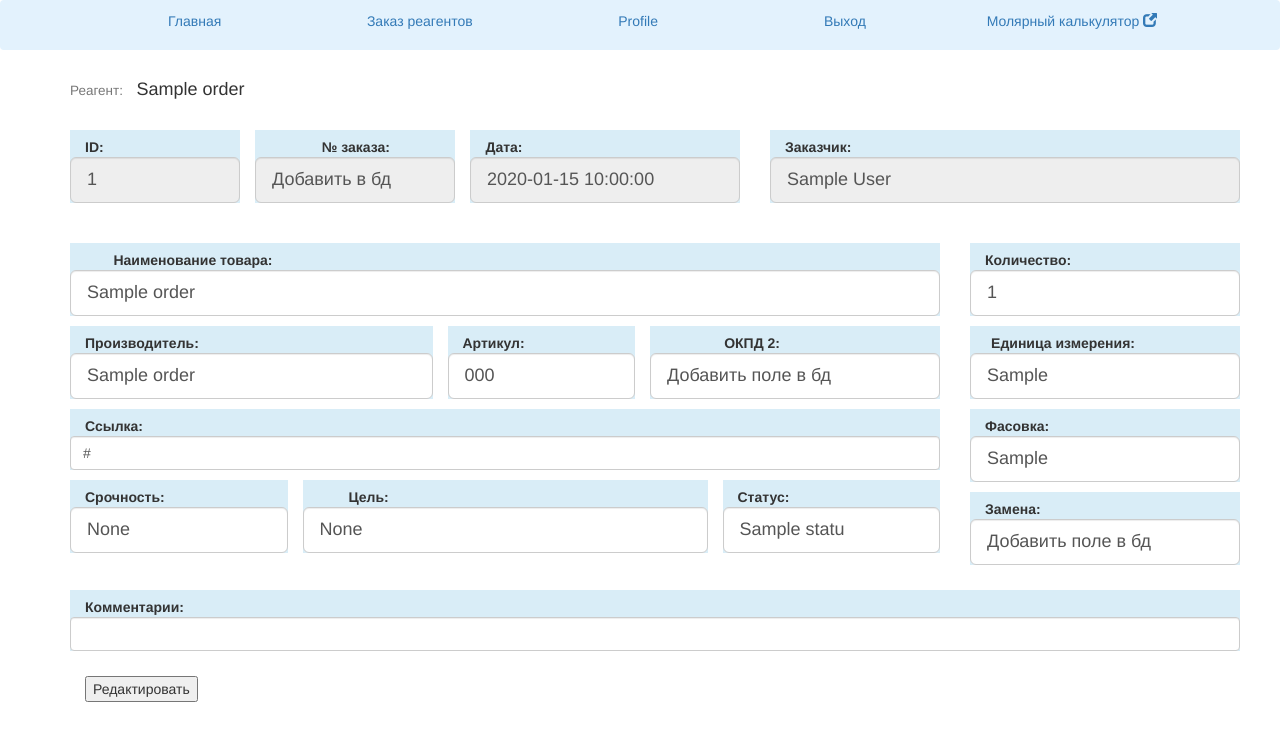
After one commit to darkinessa/reagents_order, a Flask app: page /full_item/1/ in a window 1280 px wide. The commit adds this page. Shown: the top 741 px of the page. Run offline with Flask 2, Linux system fonts and the light colour scheme; a user stored in the database is signed in; tables that the repository leaves empty hold one stand-in row (values such as "Sample post"); some libraries are stand-ins or nearby versions.

Commit message:
added view full_item

```diff
--- a/app/admin/routes.py
+++ b/app/admin/routes.py
@@ -6,8 +6,9 @@ from werkzeug.urls import url_parse
 from functools import wraps
 
 from app import app
+from app.auth.models import User
 from app.order.constants import AIM, URGENCY
-from app.order.models import ItemInOrder, Status
+from app.order.models import ItemInOrder
 
 
 def admin_required(func):
@@ -38,6 +39,9 @@ def format_const(key, constants_list):
 @admin_required
 def admin():
     items = ItemInOrder.query.all()
+    # users = User.query.all()
+    # print(users, len(users))
+
     for item in items:
         item.aim_pretty = format_const(item.reagent_aim, AIM)
         item.urgency_pretty = format_const(item.urgency, URGENCY)
--- a/app/auth/routes.py
+++ b/app/auth/routes.py
@@ -6,7 +6,7 @@ from werkzeug.urls import url_parse
 from app import app, db
 from app.auth.forms import LoginForm, RegistrationForm
 from app.auth.models import User
-from app.order.constants import AIM, URGENCY, STATUS
+from app.order.constants import AIM, URGENCY
 from app.order.models import ItemInOrder, Status
 
 
--- a/app/order/models.py
+++ b/app/order/models.py
@@ -1,6 +1,6 @@
 from app import db
 from datetime import datetime
-from app.order.constants import STATUS
+
 
 
 class ItemInOrder(db.Model):
--- a/app/order/routes.py
+++ b/app/order/routes.py
@@ -1,5 +1,8 @@
 from app import app, db
 from flask import redirect, render_template, url_for, flash, request
+
+from app.admin.routes import format_const
+from app.order.constants import URGENCY, AIM
 from app.order.models import ItemInOrder, Status
 from app.order.forms import ReagentOrderForm
 from flask_login import current_user, login_required
@@ -109,3 +112,22 @@ def checked():
     else:
 
         return redirect(url_for('user'))
+
+
+@app.route('/full_item/<int:id>/', methods=['GET', 'POST'])
+@login_required
+def full_item(id):
+
+    print("asdad")
+
+    form = request.args
+
+    for i in request.form.items():
+        print(i)
+
+    item = ItemInOrder.query.get(id)
+    print(item)
+    item.aim_pretty = format_const(item.reagent_aim, AIM)
+    item.urgency_pretty = format_const(item.urgency, URGENCY)
+
+    return render_template('full_item.html', title='Полное описание', item=item)
--- /dev/null
+++ b/app/templates/_item_form.html
@@ -0,0 +1,114 @@
+
+
+<form action="" name="full_item" method="post" class="form-horizontal">
+
+          <div class="row">
+
+    <div class="form-group">
+    <div class="col-xs-2" >
+        <label class="control-label col-xs-2">ID:</label>
+        <p class="bg-info"><input name="userinput" type="text" class="form-control input-lg" value="{{ item.id }}" disabled ></p>
+    </div>
+
+        <div class="col-xs-2" style="padding:0">
+             <label class="control-label col-xs-9">№ заказа:</label>
+<p class="bg-info"><input type="text" class="form-control input-lg" value="Добавить в бд" disabled></p>
+        </div>
+
+
+     <div class="col-xs-3" style="padding:2">
+         <label class="control-label col-xs-3">Дата:</label>
+         <p class="bg-info"><input name="userinput" type="text" class="form-control input-lg" value="{{ item.order_published }}" disabled></p>
+
+     </div>
+
+      <div class="col-xs-5" >
+          <label class="control-label col-xs-2">Заказчик:</label>
+          <p class="bg-info"><input name="autor" type="text" class="form-control input-lg" valuer="{{ item.author }}" value="{{ item.author }}" disabled></p>
+      </div>
+
+
+          </div></div>
+
+ <div class="row">
+    <div class="form-group">
+
+    </div>
+ </div>
+
+    <div class="row">
+        <div class="form-group">
+
+            <div class="col-xs-9">
+                <div class="">
+                    <label class="control-label col-xs-3">Наименование товара:</label>
+                    <p class="bg-info"><input name="reagent_name" type="text" class="form-control input-lg " value="{{ item.reagent_name }}"></p>
+                </div>
+                <div class="col-xs-5" style="padding:0">
+                    <label class="control-label col-xs-2">Производитель:</label>
+                    <p class="bg-info"><input type="text" class="form-control input-lg" value="{{ item.vendor_name }}"></p>
+                </div>
+
+                <div class="col-xs-3" style="padding:3">
+                    <label class="control-label col-xs-2">Артикул:</label>
+                    <p class="bg-info"><input type="text" class="form-control input-lg" value="{{ item.catalogue_number}}"></p>
+                </div>
+                                <div class="col-xs-4" style="padding:0">
+             <label class="control-label col-xs-6">ОКПД 2:</label>
+<p class="bg-info"><input type="text" class="form-control input-lg" value="Добавить поле в бд"></p>
+        </div>
+              <div class="col-xs-12" style="padding:0">
+             <label class="control-label col-xs-1">Ссылка:</label>
+             <p class="bg-info"><input type="text" class="form-control" value="{{ item.url_reagent }}"></p>
+        </div>
+                <div class="col-xs-3" style="padding:0">
+            <label class="control-label col-xs-3">Срочность:</label>
+            <p class="bg-info"><input type="text" class="form-control input-lg" value="{{ item.urgency_pretty }}"></p>
+        </div>
+
+        <div class="col-xs-6">
+            <label class="control-label col-xs-3">Цель:</label>
+            <p class="bg-info"><input type="text" class="form-control input-lg" value="{{ item.aim_pretty }}"></p>
+        </div>
+
+    <div class="col-xs-3" style="padding:0">
+        <label class="control-label col-xs-3">Статус:</label>
+        <p class="bg-info"><input name="userinput" type="text" class="form-control input-lg" value="{{ item.item_status }}"></p>
+    </div>
+
+
+
+            </div>
+            <div class="col-xs-3">
+                <div class="">
+                    <label class="control-label col-xs-3">Количество:</label>
+                    <p class="bg-info"><input type="text" class="form-control input-lg" value="{{ item.reagent_count }}"></p>
+                </div>
+
+                <div class="">
+                    <label class="control-label col-xs-8">Единица измерения:</label>
+                    <p class="bg-info"><input type="text" class="form-control input-lg" value="{{ item.package_unit }}"></p>
+                </div>
+                <div class="">
+                     <label class="control-label col-xs-2">Фасовка:</label>
+        <p class="bg-info"><input type="text" class="form-control input-lg" value="{{ item.package }}"></p>
+                </div>
+                        <div class="">
+                     <label class="control-label col-xs-2">Замена:</label>
+        <p class="bg-info"><input type="text" class="form-control input-lg" value="Добавить поле в бд"></p>
+                </div>
+            </div>
+        </div>
+    </div>
+
+
+    <div class="row">
+    <div class="form-group">
+        <div class="col-xs-12">
+             <label class="control-label col-xs-1">Комментарии:</label>
+             <p class="bg-info"><input type="text" class="form-control" value="{{ reagent_comments }}"></p>
+        </div>
+    </div>
+ </div>
+    <input type="submit" name='' value="Редактировать" onclick="return confirm('test');">
+</form>
--- a/app/templates/_table_reagents.html
+++ b/app/templates/_table_reagents.html
@@ -16,6 +16,8 @@
                 <th scope="col">Время заказа</th>
                  <th scope="col">Статус заказа</th>
                 <th scope="col">Выбрать</th>
+                <th scope="col">Действия</th>
+
 
             </tr>
         </thead>
@@ -44,6 +46,7 @@
                             <input type="checkbox" name="checks" value="{{ item.id }}">
 
                             <br></label></div>
+                        <td> <a href="{{ url_for('full_item', id=item.id) }}">Подробнее</a></p>></td>
 
 
                     </td>
--- /dev/null
+++ b/app/templates/full_item.html
@@ -0,0 +1,15 @@
+{% extends "base.html" %}
+
+
+{% block app_content %}
+<h4><small>Реагент:&emsp;</small>{{ item.reagent_name }}</h4>
+<div><br></div>
+
+<div class="container">
+    <!--<fieldset disabled>-->
+{% include '_item_form.html' %}
+    <!--</fieldset>-->
+</div>
+
+
+{% endblock %}
```
